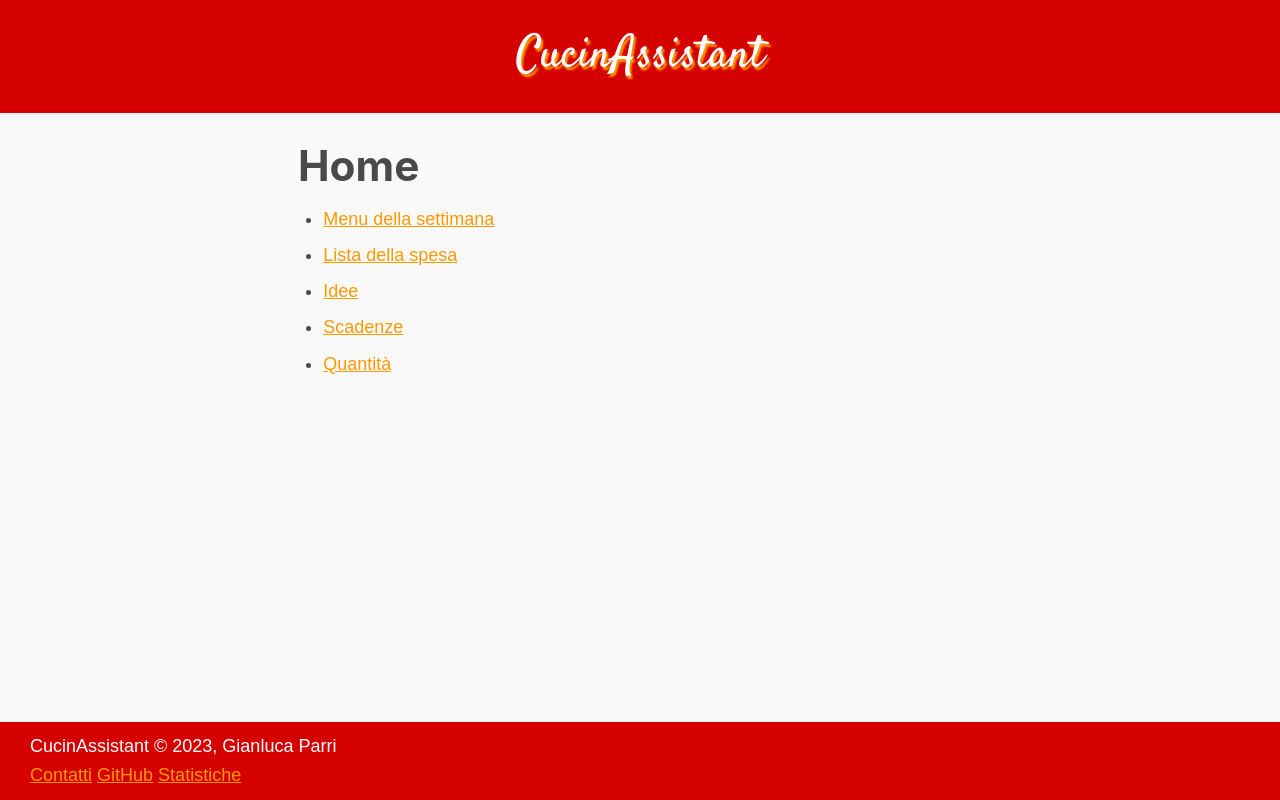
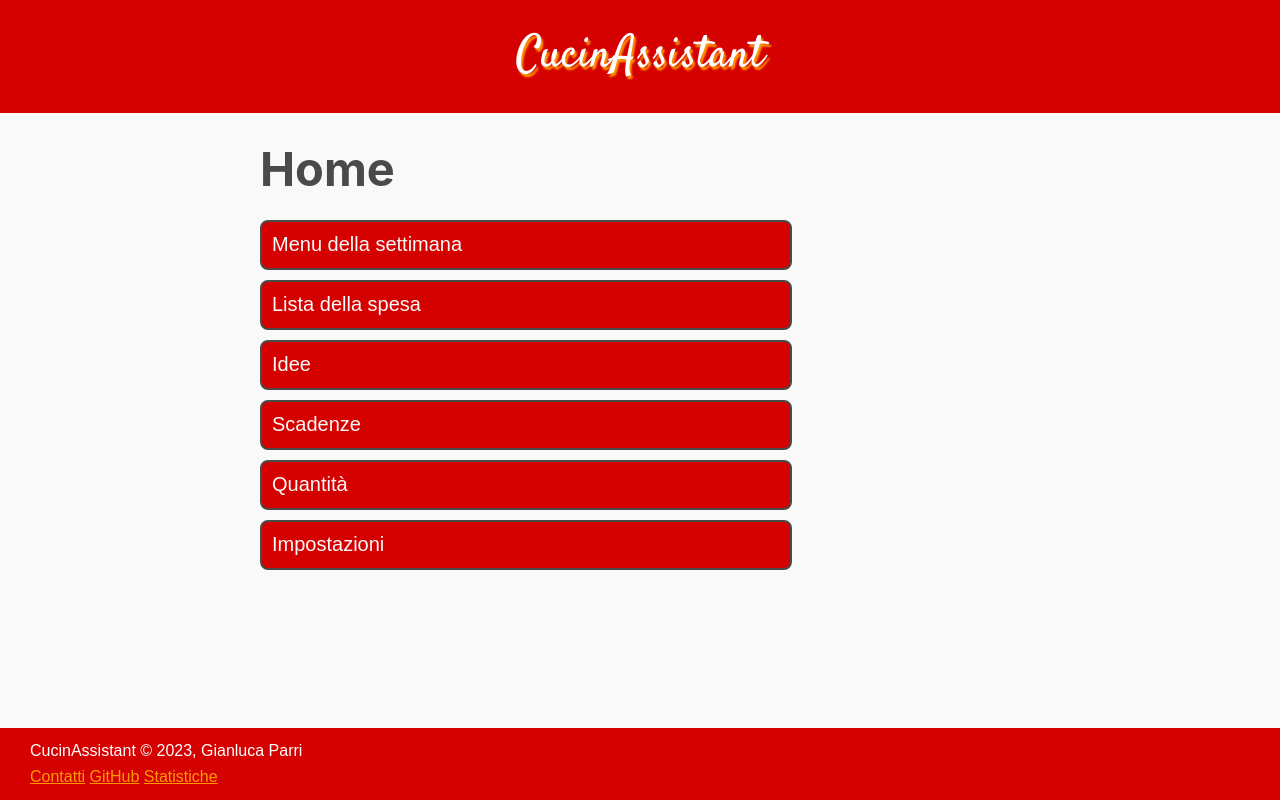
Before and after one commit to gianluparri03/cucinassistant, a Flask app: page / in a window 1280 px wide. Run offline with Flask 3, Linux system fonts and the light colour scheme; the visitor is signed in with stand-in values (Sample User, id 1); some web fonts are replaced.

Commit message:
Ready for 1.0

```diff
--- a/application/static/sakura.css
+++ b/application/static/sakura.css
@@ -10,7 +10,7 @@ html {
 }
 
 body {
-  font-size: 1.8rem;
+  font-size: var(--base-size);
   line-height: 1.618;
   max-width: 38em;
   margin: auto;
@@ -19,16 +19,6 @@ body {
   padding: 13px;
 }
 
-@media (max-width: 684px) {
-  body {
-    font-size: 1.53rem;
-  }
-}
-@media (max-width: 382px) {
-  body {
-    font-size: 1.35rem;
-  }
-}
 h1, h2, h3, h4, h5, h6 {
   line-height: 1.1;
   font-family: -apple-system, BlinkMacSystemFont, "Segoe UI", Roboto, "Helvetica Neue", Arial, "Noto Sans", sans-serif;
--- a/application/static/style.css
+++ b/application/static/style.css
@@ -8,6 +8,8 @@
 
     --cursive: 'Satisfy', cursive;
     --sansserif: 'Inclusive Sans', sans-serif;
+
+    --base-size: 2rem;
 }
 
 
@@ -29,6 +31,28 @@ a:hover {
 textarea {
     resize: none;
 }
+
+
+button {
+    margin: 5px 0;
+    border: 2px solid var(--text);
+    border-radius: 8px;
+}
+
+button:hover {
+    border-color: var(--text);
+}
+
+menu {
+    padding-left: 0;
+}
+
+menu button {
+    width: 70%;
+    height: 50px;
+    text-align: left;
+}
+
 
 /* --- NAV, MAIN AND FOOTER ---------- */
 nav {
@@ -67,6 +91,7 @@ footer {
 
     color: white;
     background-color: var(--red);
+    font-size: 80%;
 }
 
 footer #timestamp {
@@ -95,10 +120,6 @@ input[type=number] {
     width: 40%;
 }
 
-.button-line {
-    margin-bottom: 5px;
-}
-
 
 /* --- PRINT ------------------------- */
 @media print {
--- a/application/templates/home.html
+++ b/application/templates/home.html
@@ -3,11 +3,12 @@
 {% set title = 'Home' %}
 
 {% block content %}
-    <ul>
-        <li><a href="/menu/">Menu della settimana</a></li>
-        <li><a href="/spesa/">Lista della spesa</a></li>
-        <li><a href="/idee/">Idee</a></li>
-        <li><a href="/scadenze">Scadenze</a></li>
-        <li><a href="/quantita">Quantit&agrave;</a></li>
-    </ul>
+    <menu>
+        <button onclick="location.href='/menu/'">Menu della settimana</button> <br>
+        <button onclick="location.href='/spesa/'">Lista della spesa</button> <br>
+        <button onclick="location.href='/idee/'">Idee</button> <br>
+        <button onclick="location.href='/scadenze'">Scadenze</button> <br>
+        <button onclick="location.href='/quantita'">Quantit&agrave;</button> <br>
+        <button onclick="location.href='/impostazioni'">Impostazioni</button> <br>
+    </menu>
 {% endblock %}
--- a/application/templates/list.html
+++ b/application/templates/list.html
@@ -111,7 +111,7 @@
             <textarea name="add" hidden></textarea>
         </div>
 
-        <div class="button-line">
+        <div>
             <button class="non-editing" onclick="start_adding()" type="button">Aggiungi</button>
             {% if list %}
                 <button class="non-editing" onclick="start_editing()" type="button">{{ 'Modifica' if is_quantita else 'Rimuovi' }}</button>
@@ -122,7 +122,7 @@
             <button class="editing" onclick="location.reload()" type="button">Annulla</button>
         </div>
 
-        <div class="button-line">
+        <div>
             <button class="editing editing-a" onclick="add_element()" type="button">Aggiungi elemento</button>
             <button class="editing editing-a" onclick="remove_element()" type="button">Rimuovi elemento</button>
         </div>
--- a/application/templates/login.html
+++ b/application/templates/login.html
@@ -5,15 +5,15 @@
 {% block content %}
     <form method="POST">
         <label for="username">Nome utente</label>
-        <input type="text" name="username" required>
+        <input type="text" name="username" required> <br>
 
         {% if not login %}
             <label for="email">Email</label>
-            <input type="email" name="email" required>
+            <input type="email" name="email" required> <br>
         {% endif %}
 
         <label for="password">Password</label>
-        <input type="password" name="password" required>
+        <input type="password" name="password" required> <br>
 
         <input type="submit" value="{{ 'Login' if login else 'Registrati' }}">
 
--- a/application/templates/menu.html
+++ b/application/templates/menu.html
@@ -62,7 +62,7 @@
             <textarea disabled name="e13">{{ menu[13] }}</textarea>
         </div>
 
-        <div class="button-line">
+        <div>
             <button class="non-editing" onclick="edit()" type="button">Modifica</button>
             <button class="non-editing" onclick="download()" type="button">Scarica</button>
 
--- a/application/templates/stats.html
+++ b/application/templates/stats.html
@@ -3,5 +3,5 @@
 {% set title = 'Statistiche' %}
 
 {% block content %}
-    <span>Attualmente, <a href="/">CucinAssistant</a> ha {{ n_users }} utenti attivi.</span>
+    Attualmente, <a href="/">CucinAssistant</a> ha {{ n_users }} utenti attivi.
 {% endblock %}
```
Also changed, not shown: application/templates/settings.html (+6 -6 lines), README.md, banner.png (added), 1 other file.
